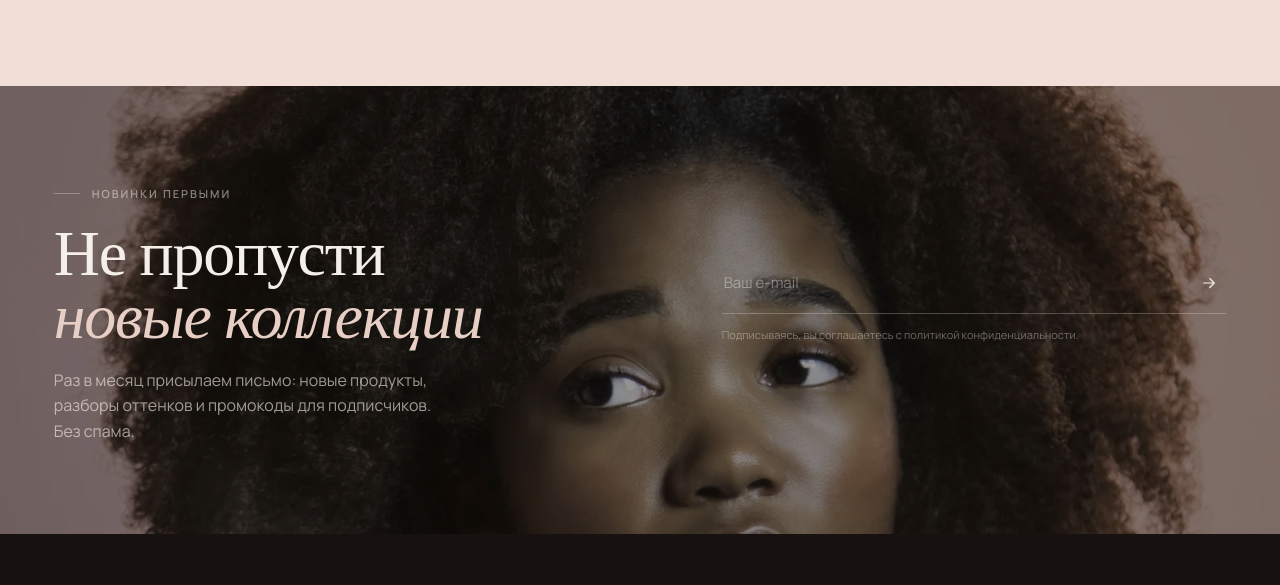
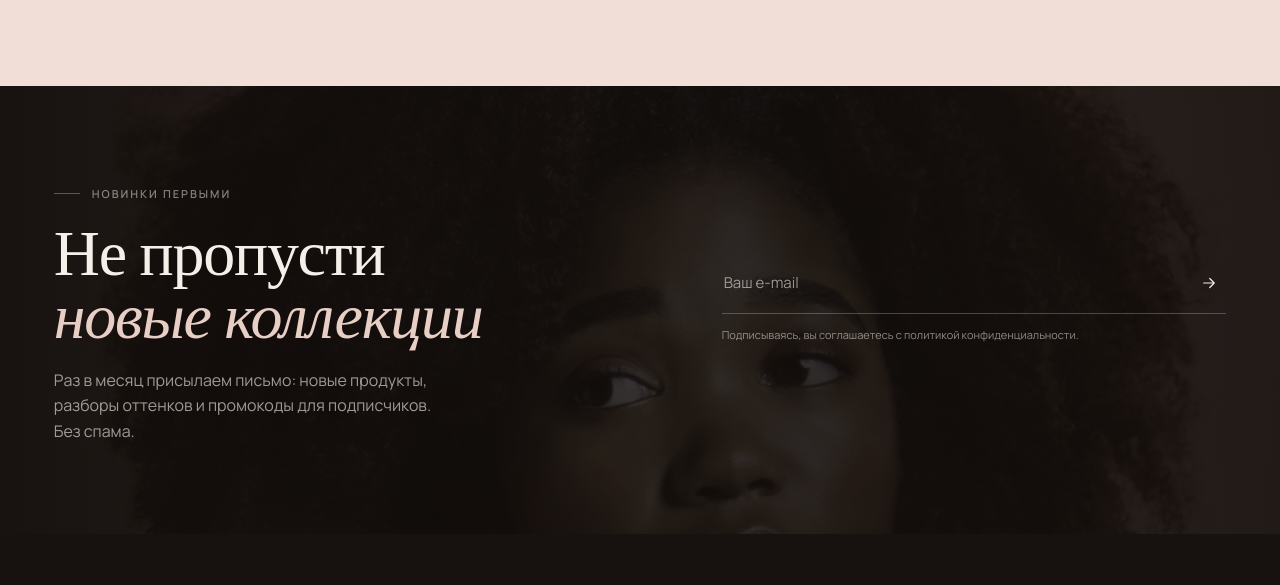
Before and after one commit to bellaalles/L-atuage, a plain HTML site: page index.html in a window 1280 px wide. Shown: the part 8042-8627 px from the top of the page. Drawn offline with nearby package versions, Linux system fonts and the light colour scheme.

Commit message:
Контраст формы подписки поверх фото

```diff
--- a/assets/css/style.css
+++ b/assets/css/style.css
@@ -1125,6 +1125,12 @@
 .cta { position: relative; background: var(--ink); color: var(--bone); overflow: hidden; isolation: isolate; }
 .cta__bg { position: absolute; inset: 0; z-index: -1; opacity: .55; }
 .cta__bg img { width: 100%; height: 100%; object-fit: cover; object-position: 60% 30%; }
+.cta__bg::after {
+  content: "";
+  position: absolute;
+  inset: 0;
+  background: linear-gradient(90deg, rgba(15,10,8,.94) 0%, rgba(15,10,8,.72) 46%, rgba(15,10,8,.86) 100%);
+}
 .cta::before {
   content: "";
   position: absolute;
@@ -1140,11 +1146,11 @@
 .field { display: flex; align-items: center; gap: 12px; border-bottom: 1px solid rgba(244,239,232,.25); padding-bottom: 12px; transition: border-color .4s; }
 .field:focus-within { border-color: var(--bone); }
 .field input { flex: 1; background: transparent; border: 0; outline: 0; color: var(--bone); font-size: 15px; padding-block: 6px; }
-.field input::placeholder { color: rgba(244,239,232,.4); }
+.field input::placeholder { color: rgba(244,239,232,.58); }
 .field button { background: transparent; border: 0; color: var(--bone); cursor: pointer; display: grid; place-items: center; width: 34px; height: 34px; transition: transform .4s var(--ease); }
 .field button:hover { transform: translateX(4px); }
 .field svg { width: 18px; height: 18px; }
-.cta__note { font-size: 11px; color: rgba(244,239,232,.4); }
+.cta__note { font-size: 11px; color: rgba(244,239,232,.55); }
 .cta__ok { font-size: 13px; color: var(--blush); }
 @media (max-width: 900px) { .cta__inner { grid-template-columns: 1fr; } }
 
```
